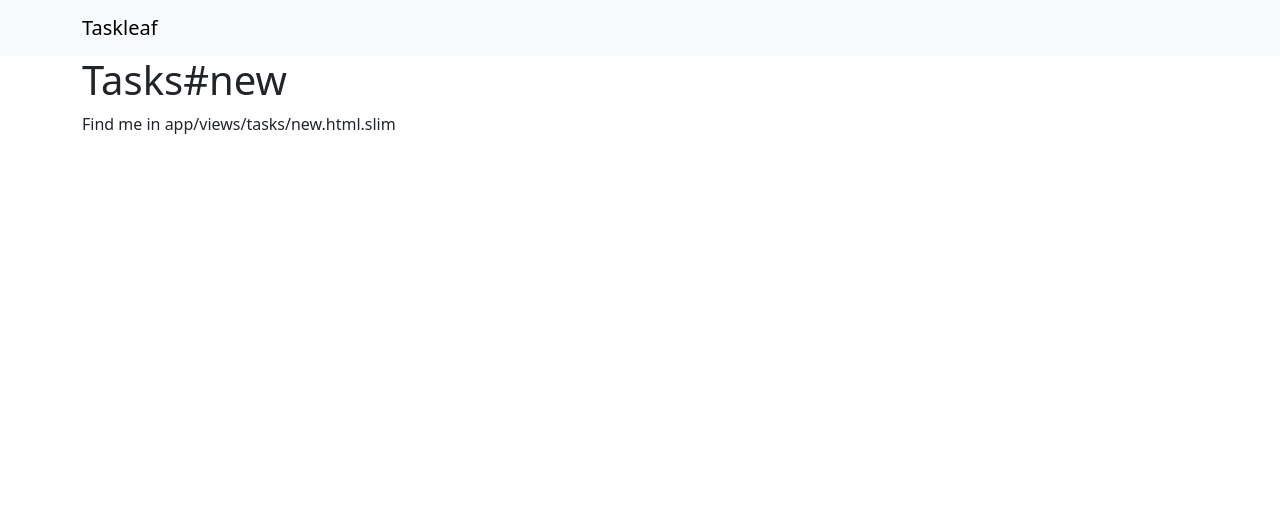
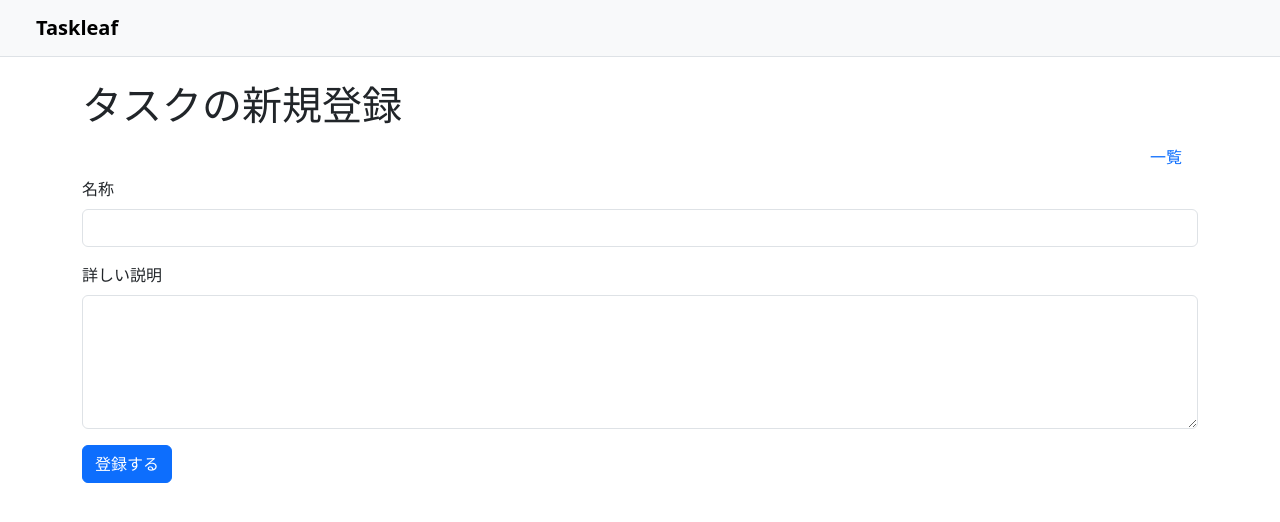
Before and after one commit to j14n6h0n6/rails5-app, a Rails app: page /tasks/new in a window 1280 px wide. Shown: the top 522 px of the page. Run offline with Rails 7, Linux system fonts and the light colour scheme; style sheets or scripts are compiled from the project's sources; some libraries are stand-ins or nearby versions.

Commit message:
add new feature

```diff
--- a/app/controllers/tasks_controller.rb
+++ b/app/controllers/tasks_controller.rb
@@ -6,8 +6,21 @@ class TasksController < ApplicationController
   end
 
   def new
+    @task = Task.new
+  end
+
+  def create
+    task = Task.new(task_params)
+    task.save!
+    redirect_to tasks_url, notice: "タスク「#{task.name}」を登録しました。"
   end
 
   def edit
   end
+
+  private
+
+  def task_params
+    params.require(:task).permit(:name, :description)
+  end
 end
--- a/app/views/layouts/application.html.slim
+++ b/app/views/layouts/application.html.slim
@@ -8,8 +8,10 @@ html
     = stylesheet_link_tag    'application', media: 'all', 'data-turbolinks-track': 'reload'
     = javascript_include_tag 'application', 'data-turbolinks-track': 'reload'
   body
-    .app-title.navbar.navbar-expand-md.navbar-light.bg-light
-      .container
-        .navbar-brand Taskleaf
-    .container
+    header.app-title.navbar.navbar-expand-md.bg-light.border-bottom.px-3.px-md-4.mb-4
+      .container-fluid
+        span.navbar-brand.mb-0.fw-bold Taskleaf
+    main.container
+      - if flash.notice.present?
+        .alert.alert-success= flash.notice
       = yield
--- a/app/views/tasks/index.html.slim
+++ b/app/views/tasks/index.html.slim
@@ -1,2 +1,2 @@
-h1 Tasks#index
-p Find me in app/views/tasks/index.html.slim
+h1 タスク一覧
+= link_to '新規登録', new_task_path, class: 'btn btn-primary'
--- a/app/views/tasks/new.html.slim
+++ b/app/views/tasks/new.html.slim
@@ -1,2 +1,13 @@
-h1 Tasks#new
-p Find me in app/views/tasks/new.html.slim
+h1 タスクの新規登録
+
+.nav.justify-content-end
+  = link_to '一覧', tasks_path, class: 'nav-link'
+
+= form_with model: @task, local: true do |f|
+  .mb-3
+    = f.label :name, class: 'form-label'
+    = f.text_field :name, class: 'form-control', id: 'task_name'
+  .mb-3
+    = f.label :description, class: 'form-label'
+    = f.text_area :description, rows: 5, class: 'form-control', id: 'task_description'
+  = f.submit nil, class: 'btn btn-primary'
--- a/config/locales/ja.yml
+++ b/config/locales/ja.yml
@@ -7,6 +7,15 @@ ja:
         restrict_dependent_destroy:
           has_one: "%{record}が存在しているので削除できません"
           has_many: "%{record}が存在しているので削除できません"
+    models:
+      task: タスク
+    attributes:
+      task:
+        id: ID
+        name: 名称
+        description: 詳しい説明
+        start_at: 登録日時
+        end_at: 終了日時
   date:
     abbr_day_names:
     - 日
```
